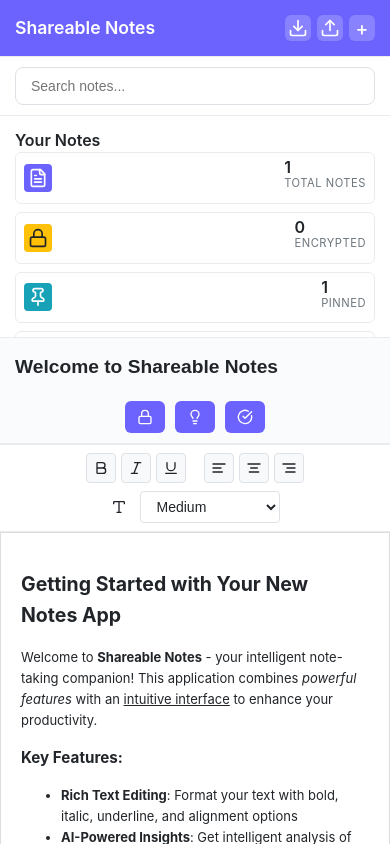
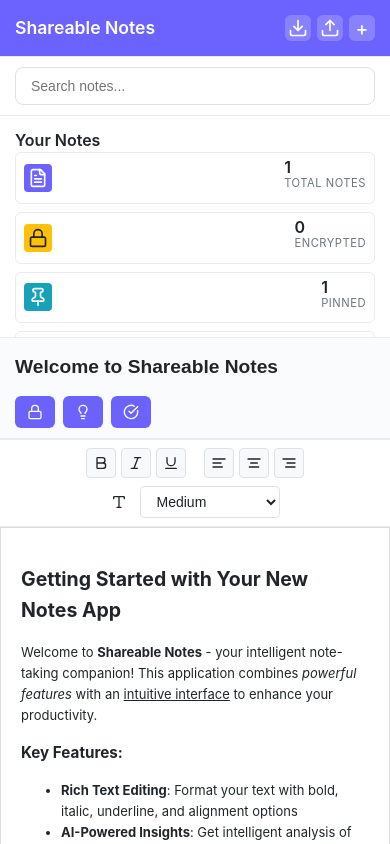
Before and after one commit to hemaxpatel/Shareable-Notes, a React (Vite) app: page / in a window 390 px wide. Built offline with nearby package versions, Linux system fonts and the light colour scheme.

Commit message:
title and buttons single line in tablet

```diff
--- a/src/components/RichTextEditor.css
+++ b/src/components/RichTextEditor.css
@@ -581,18 +581,23 @@
 @media (max-width: 768px) {
   .editor-header {
     padding: 15px 20px;
-    flex-direction: column;
-    gap: 15px;
-    align-items: stretch;
+    flex-direction: row; /* KEEP horizontal layout on tablets */
+    gap: 10px;
+    align-items: center;
+    flex-wrap: wrap; /* allows wrapping ONLY when really needed */
   }
 
   .note-title-input {
-    margin-right: 0;
+    margin-right: 20px;
     font-size: 1.3rem;
+    flex: 1;
+    min-width: 200px;
   }
 
   .editor-actions {
-    justify-content: center;
+    display: flex;
+    gap: 8px;
+    flex-wrap: nowrap; /* prevent wrapping on tablets */
   }
 
   .toolbar {
```
